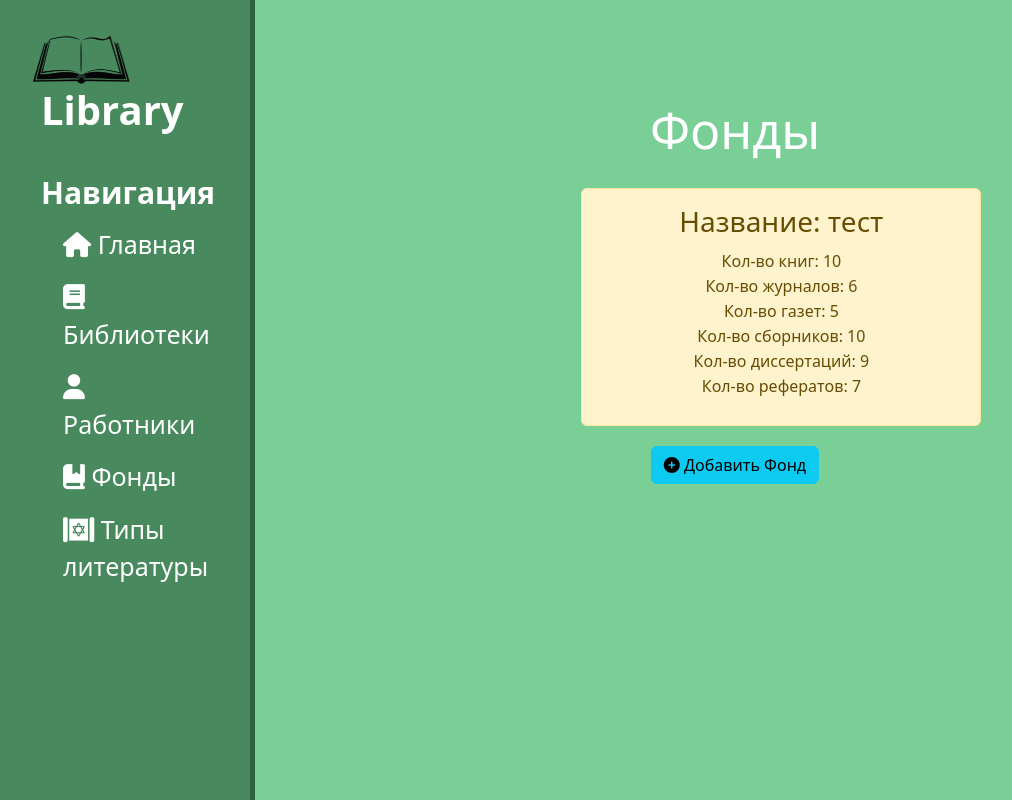
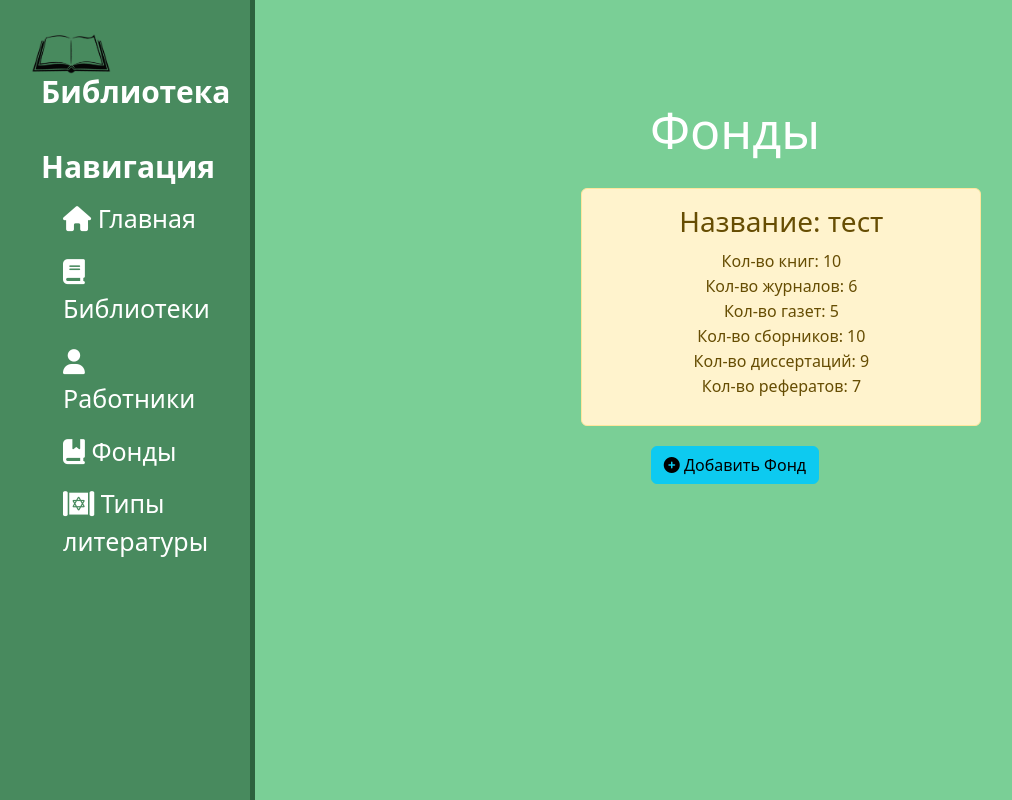
Before and after one commit to DroverPlay/web_library, a Django app: page /fund/ in a window 1280 px wide. Shown: the whole page, without its empty margins (1-1013 px from the left). Run offline with Django 5.2, Linux system fonts and the light colour scheme; data comes from the database, SQL or seed files in the repository; both versions use the stored data as it was after the commit; parts of the project's set-up code (start-up, migrations or seed data) failed here and were passed over; some libraries are stand-ins or nearby versions.

Commit message:
Немного "косметики" на существующие страницы

```diff
--- a/library/main/static/main/css/main.css
+++ b/library/main/static/main/css/main.css
@@ -13,12 +13,12 @@ aside {
 }
 
 aside img {
-    width:  100px;
+    width:  80px;
     float: left;
 }
 
 aside .logo {
-    font-size: 40px;
+    font-size: 30px;
     margin-left: 10px;
     font-weight: bold;
     position: relative;
--- a/library/main/templates/main/layout.html
+++ b/library/main/templates/main/layout.html
@@ -14,7 +14,7 @@
 <body>
     <aside>
         <img src="{% static 'main/image/logo_library.png' %}" alt="Лого">
-        <span class="logo">Library</span>
+        <span class="logo">Библиотека</span>
         <h3>Навигация</h3>
         <ul>
             <a href="{% url 'home' %}"><li><i class="fa-solid fa-house"></i> Главная</li></a>
```
Also changed, not shown: library/db.sqlite3.
